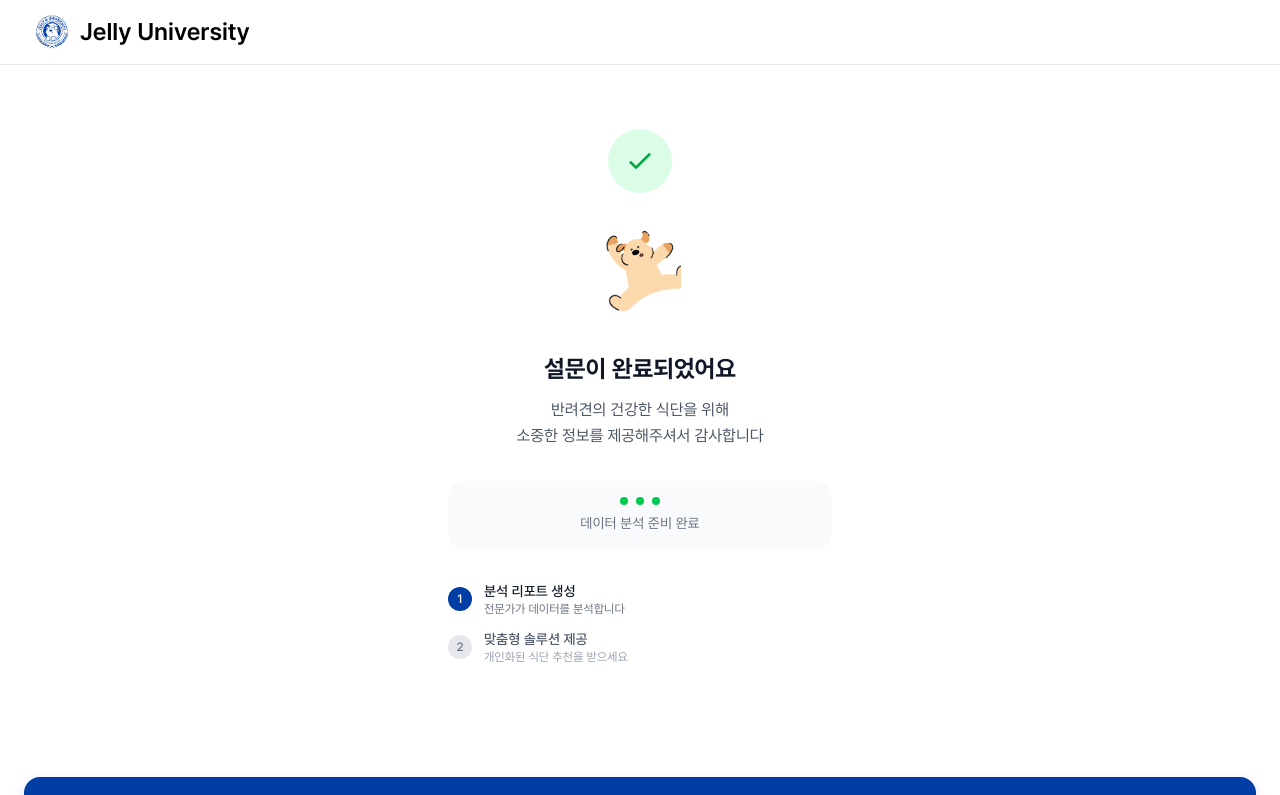
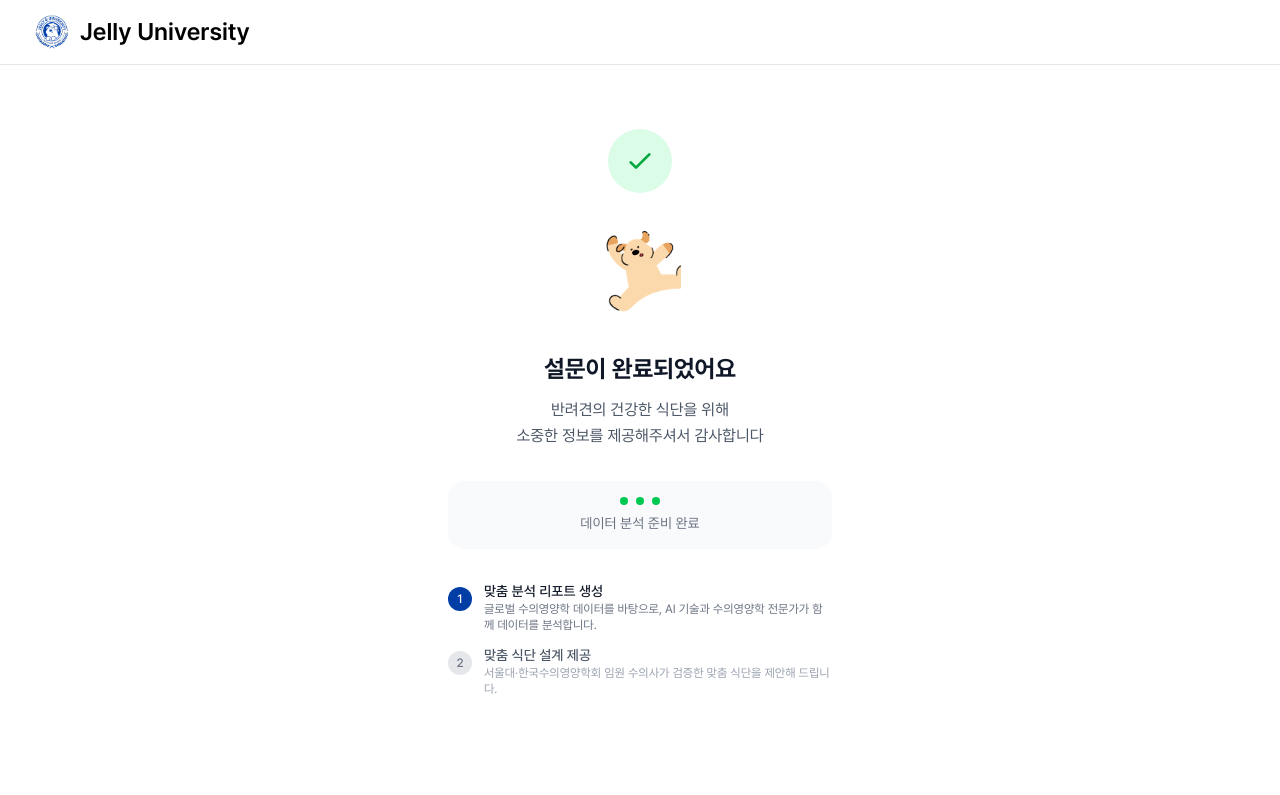
Before and after one commit to SeokHoChoi/test-jelly-univ-fe, a Next.js app: page /survey/complete in a window 1280 px wide. Shown: the top 795 px of the page. Built offline with nearby package versions, Linux system fonts and the light colour scheme.

Commit message:
feat: 설문 페이지 > 완료 페이지 텍스트 변경 요청 반영

```diff
--- a/src/app/survey/complete/page.tsx
+++ b/src/app/survey/complete/page.tsx
@@ -85,22 +85,22 @@ const SurveyCompletePage = () => {
 
           {/* 다음 단계 안내 */}
           <div className="space-y-3 mb-8">
-            <div className="flex items-center text-left">
-              <div className="w-6 h-6 rounded-full flex items-center justify-center mr-3" style={{ backgroundColor: '#003DA5' }}>
+            <div className="flex items-start text-left">
+              <div className="w-6 h-6 rounded-full flex items-center justify-center mr-3 flex-shrink-0 mt-1.5" style={{ backgroundColor: '#003DA5' }}>
                 <span className="text-white text-xs font-medium">1</span>
               </div>
               <div>
-                <p className="text-sm font-medium text-gray-900">분석 리포트 생성</p>
-                <p className="text-xs text-gray-500">전문가가 데이터를 분석합니다</p>
+                <p className="text-sm font-medium text-gray-900">맞춤 분석 리포트 생성</p>
+                <p className="text-xs text-gray-500">글로벌 수의영양학 데이터를 바탕으로, AI 기술과 수의영양학 전문가가 함께 데이터를 분석합니다.</p>
               </div>
             </div>
-            <div className="flex items-center text-left">
-              <div className="w-6 h-6 rounded-full bg-gray-200 flex items-center justify-center mr-3">
+            <div className="flex items-start text-left">
+              <div className="w-6 h-6 rounded-full flex items-center justify-center mr-3 flex-shrink-0 mt-1.5 bg-gray-200">
                 <span className="text-gray-500 text-xs font-medium">2</span>
               </div>
               <div>
-                <p className="text-sm font-medium text-gray-600">맞춤형 솔루션 제공</p>
-                <p className="text-xs text-gray-400">개인화된 식단 추천을 받으세요</p>
+                <p className="text-sm font-medium text-gray-600">맞춤 식단 설계 제공</p>
+                <p className="text-xs text-gray-400">서울대·한국수의영양학회 임원 수의사가 검증한 맞춤 식단을 제안해 드립니다.</p>
               </div>
             </div>
           </div>
```
